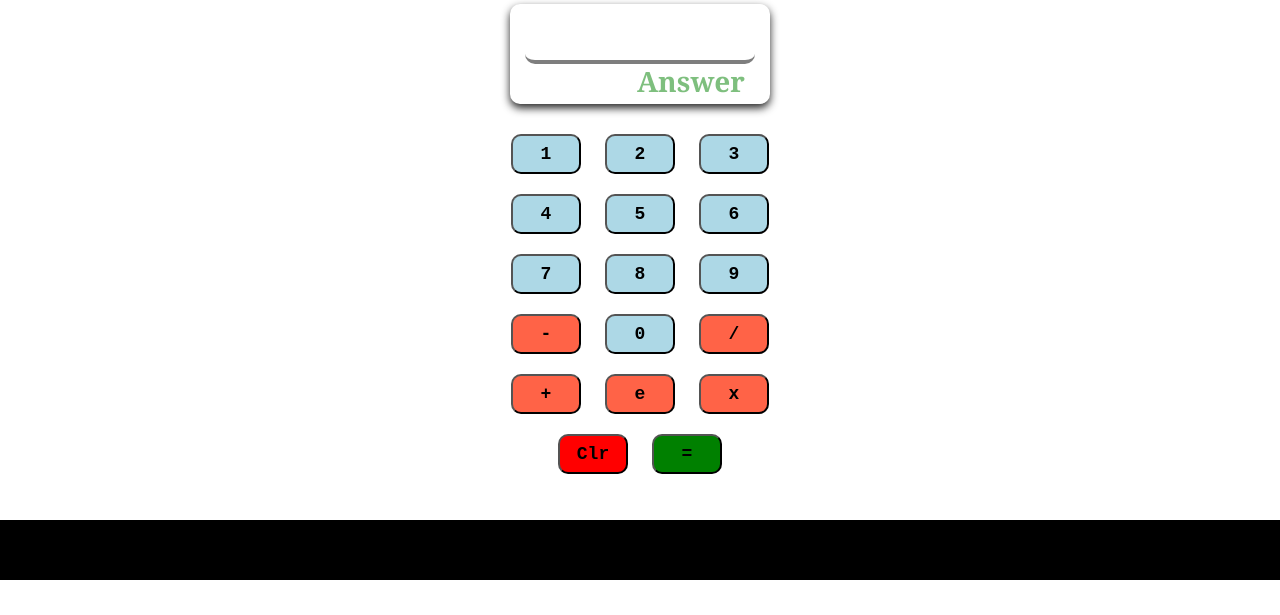
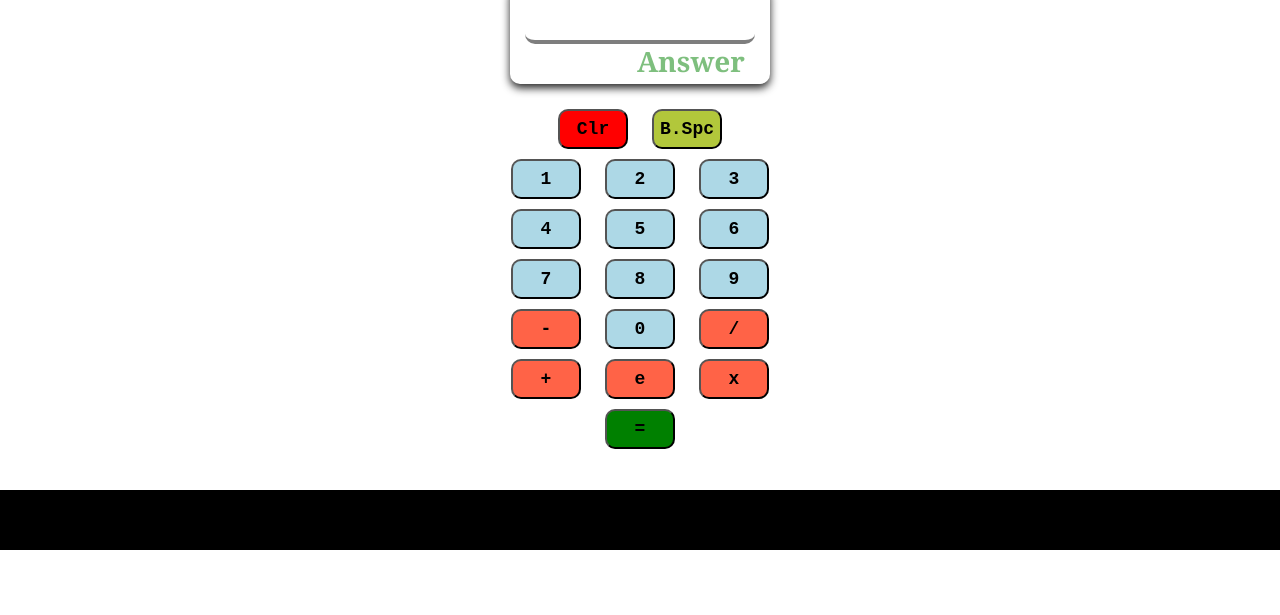
Before and after one commit to Dammylove9790/calculator, a plain HTML site: page index.html in a window 1280 px wide. Shown: the part 185-800 px from the top of the page. Drawn offline with Linux system fonts and the light colour scheme.

Commit message:
Backspace feature added

```diff
--- a/index.html
+++ b/index.html
@@ -55,6 +55,9 @@
             </div>
             <!-- <div id='input1'>
             <input id="input" onclick="getready()" class="input1" type="text" placeholder="Answer shows here"></div> -->
+            <button id="" style="background-color: red; " onclick="buttonclr()">Clr</button>
+            <button id="" style="background-color: rgb(178, 199, 59); " onclick="buttonBackspace()">B.Spc</button>
+            <br>
             <button id="" onclick="buttonClick(this.innerHTML)">1</button>
             <button id="" onclick="buttonClick(this.innerHTML)">2</button>
             <button id="" onclick="buttonClick(this.innerHTML)">3</button>
@@ -75,7 +78,6 @@
             <button id="" class="sign" onclick="buttonClick(this.value)" value="**">e</button>
             <button id="" class="sign" onclick="buttonClick(this.innerHTML)">x</button>
             <br>
-            <button id="" style="background-color: red; " onclick="buttonclr()">Clr</button>
             <button id="" style="background-color: green;" onclick="calculate()">=</button>
         </div>
         <br>
--- a/script.js
+++ b/script.js
@@ -18,6 +18,10 @@ function calculate() {
     }
 }
 
-function buttonclr () {
-    inputArea.innerHTML = " ";
+function buttonclr() {
+    inputArea.innerHTML = "";
 }
+
+function buttonBackspace() {
+    inputArea.innerHTML = inputArea.innerHTML.slice(0, (inputArea.innerHTML.length)-1);
+}
--- a/style.css
+++ b/style.css
@@ -71,7 +71,7 @@ body {
 
 
 .calculator_header {
-   margin: 20px 0;
+   margin-bottom: 20px;
 }
 
 
@@ -131,7 +131,7 @@ button {
     height: 40px;
     font-size: large;
     font-weight: bold;
-    margin: 10px;
+    margin: 5px 10px;
     border-radius: 10px;
     font-family: 'Courier New', Courier, monospace;
 }
```
Also changed, not shown: socialIcons/facebook.jpg (deleted), socialIcons/facebook.png (deleted), socialIcons/instagram.png (deleted), socialIcons/tiktok.png (deleted), socialIcons/twitter.png (deleted), socialIcons/youtube.png (deleted), socialIcons/ytube.png (deleted).
